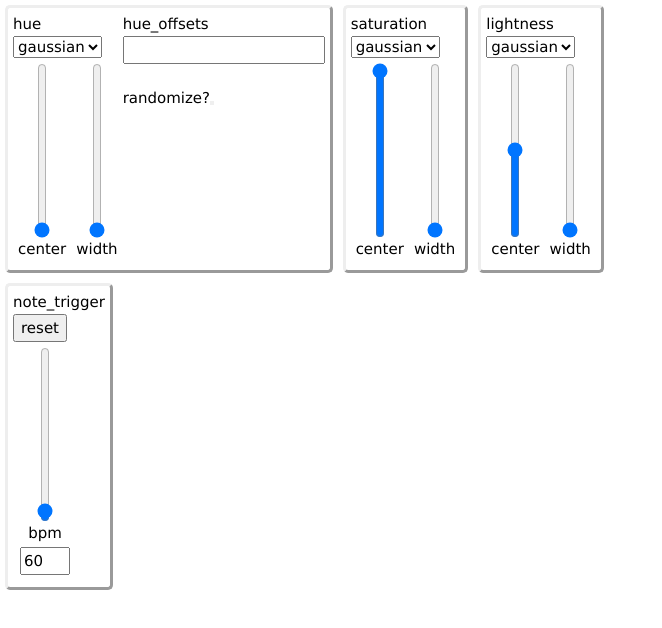
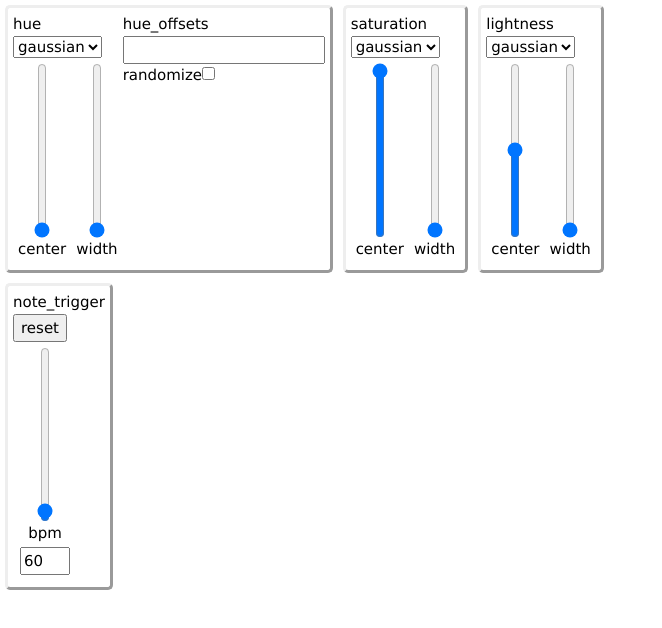
Before and after one commit to generalelectrix/color_hustler, a React (Create React App) app in the folder color-hustler/: page / in a window 1280 px wide. Shown: the top 628 px of the page, without its empty margins (0-662 px from the left). Built offline with nearby package versions, Linux system fonts and the light colour scheme; no server answers.

Commit message:
Fix randomize checkbox and a few other bits.

```diff
--- a/color-hustler/src/App.css
+++ b/color-hustler/src/App.css
@@ -1,7 +1,3 @@
-.App {
-
-}
-
 .flexrow {
     display: flex;
     flex-direction: row;
--- a/color-hustler/src/ConstantList.js
+++ b/color-hustler/src/ConstantList.js
@@ -32,10 +32,13 @@ const ConstantList = ({name, dispatch}) => {
         pattern=""
         onChange={e => setValues(e.target.value)}
         onKeyDown={handleKeyDown} />
-      <br/>
       <label>
-        randomize?
-        <button type="checkbox" onChange={handleRandom} checked={random}/>
+        randomize
+        <input
+          type="checkbox"
+          style={{width: 'auto'}}
+          onChange={handleRandom}
+          checked={random}/>
       </label>
     </div>
 
--- a/color-hustler/src/Noise.js
+++ b/color-hustler/src/Noise.js
@@ -21,7 +21,7 @@ const Noise = ({name, initialCenter, dispatch}) => {
   }
 
   return (
-    <div class="flexcol">
+    <div className="flexcol">
       <span>{name}</span>
       <select value={mode} onChange={updateMode}>
         <option value={GAUSSIAN}>gaussian</option>
--- a/color-hustler/src/Slider.js
+++ b/color-hustler/src/Slider.js
@@ -24,7 +24,7 @@ export const Slider = ({label, onChange, value, min=0.0, max=1.0, showValue=fals
   const handleChange = e => onChange(e.target.value)
 
   return (
-    <div class="slider">
+    <div className="slider">
       <input
         type="range"
         orient="vertical"
--- a/color-hustler/src/Trigger.js
+++ b/color-hustler/src/Trigger.js
@@ -3,7 +3,7 @@ import { StatefulSlider } from './Slider'
 
 const Trigger = ({name, initialBpm, dispatch}) => {
   return (
-    <div class="flexcol">
+    <div className="flexcol">
       <span>{name}</span>
       <button type="button" onClick={() => dispatch(name, "reset", true)}>reset</button>
       <StatefulSlider
```
